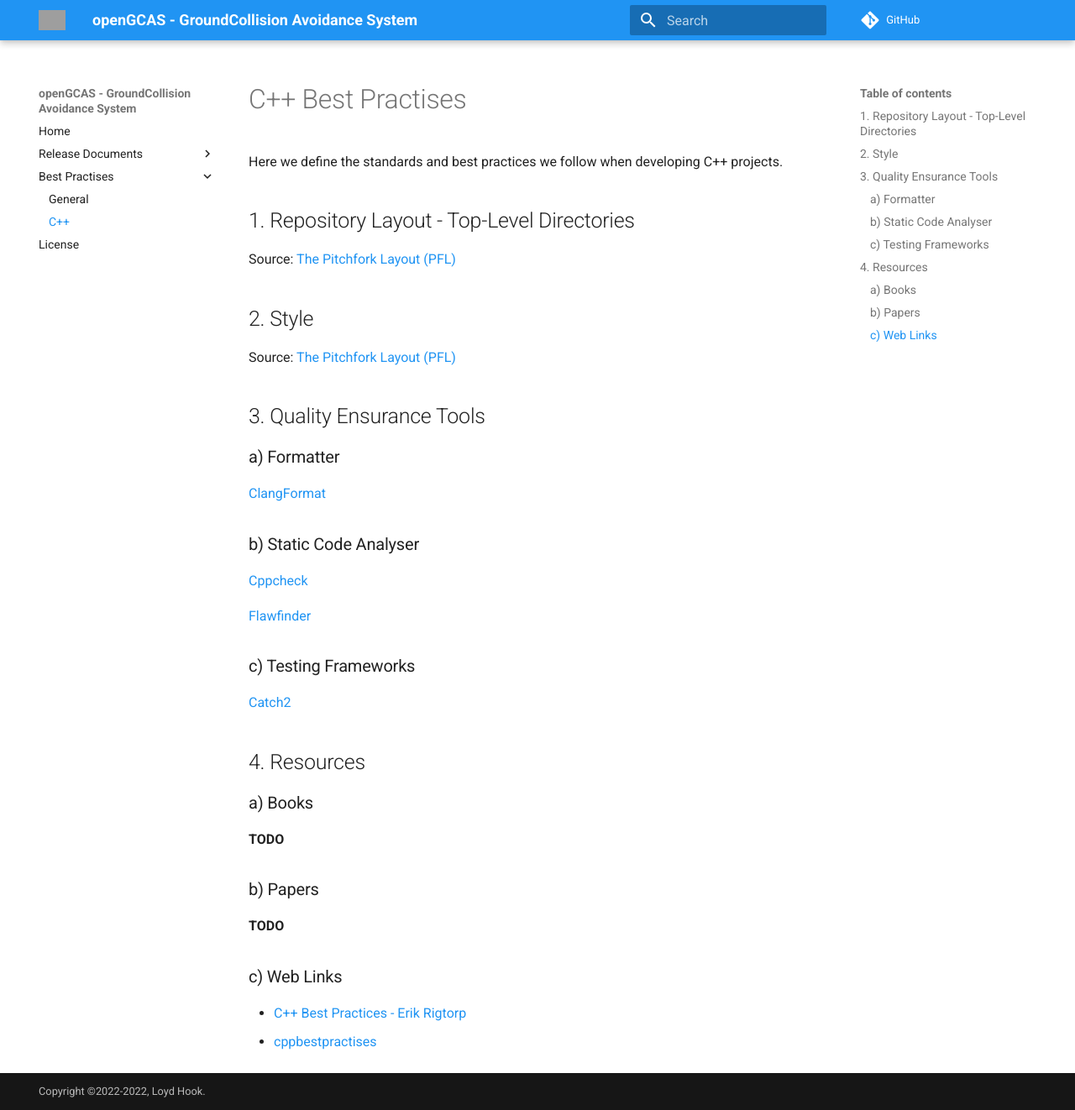
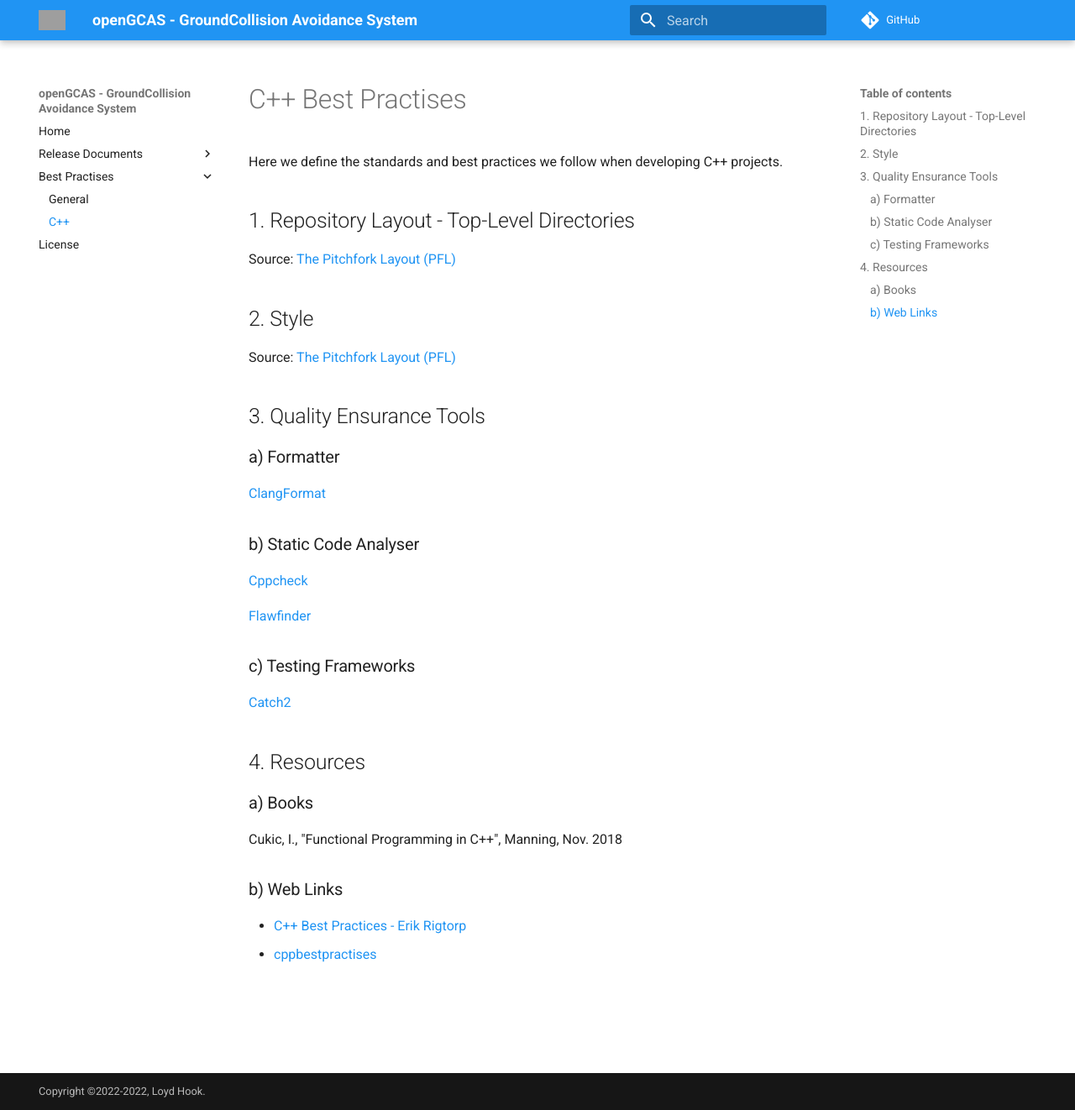
Before and after one commit to FAA-VAIL-Project/openGCAS, an MkDocs documentation site: the page built from docs/best_practises_cpp.md, in a window 1280 px wide and 1322 px high. Shown: the whole window at 84% size. Built offline with MkDocs 1.6.1 and Material for MkDocs 9.7.7, drawn with Linux system fonts in a browser that asks for light colours; comment, search, counter and statistics services are not loaded; grey boxes are pictures that could not be loaded.

```diff
--- a/docs/best_practises_cpp.md
+++ b/docs/best_practises_cpp.md
@@ -30,13 +30,9 @@ Source: [The Pitchfork Layout (PFL)](https://lefticus.gitbooks.io/cpp-best-pract
 
 ### a) Books
 
-**TODO**
+Cukic, I., "Functional Programming in C++", Manning, Nov. 2018
 
-### b) Papers
-
-**TODO**
-
-### c) Web Links
+### b) Web Links
 
 - [C++ Best Practices - Erik Rigtorp](https://rigtorp.se/cpp-best-practices/){:target="_blank"}
 - [cppbestpractises](https://lefticus.gitbooks.io/cpp-best-practices/content/){:target="_blank"}
```
Also changed, not shown: docs/best_practises_software_development.md (+2 -2 lines).
